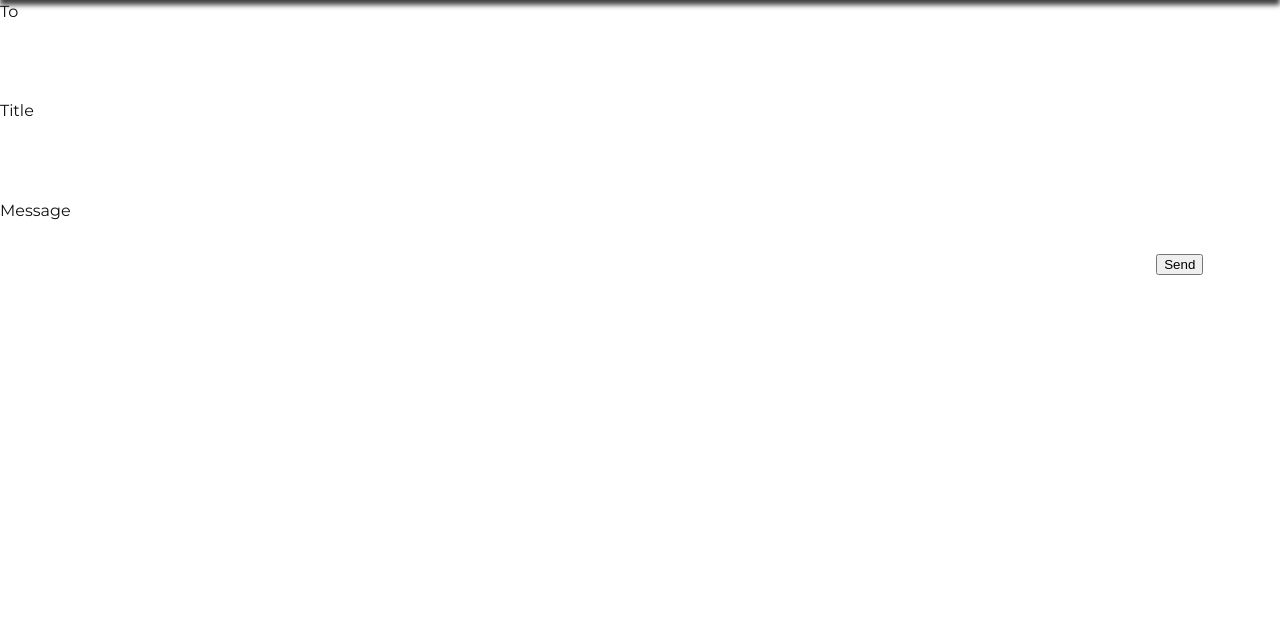
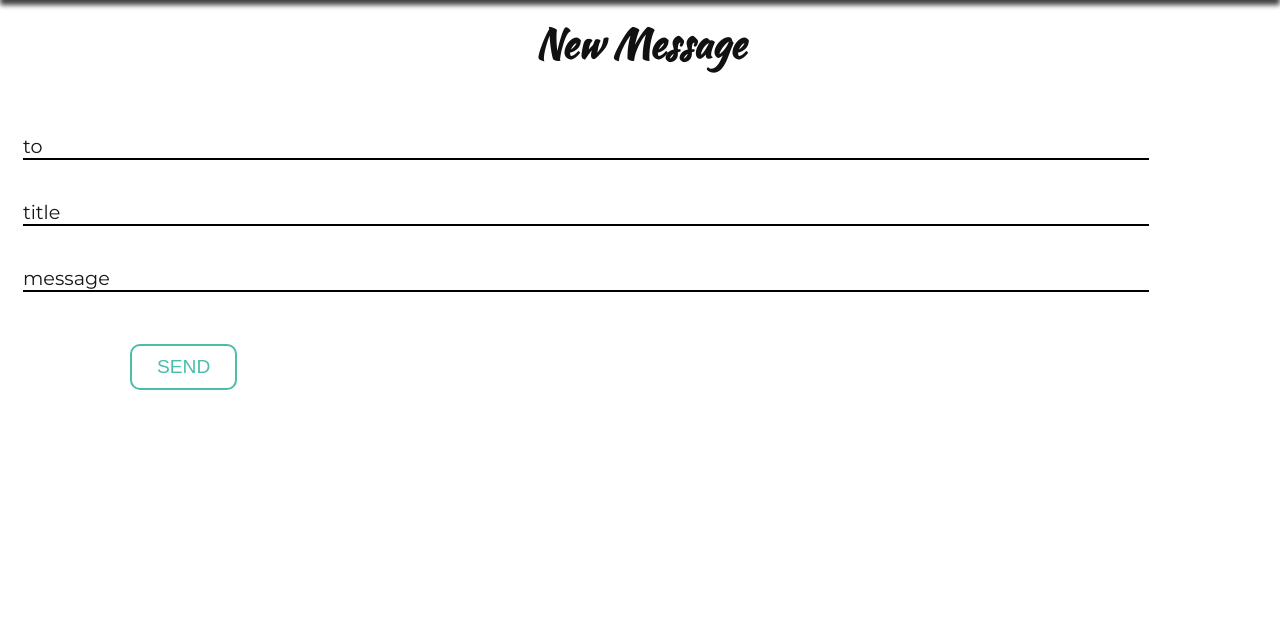
Before and after one commit to LlurensMartinez/Project2-EventUp, a Node server app: page /messages/new in a window 1280 px wide. Shown: the part 66-696 px from the top of the page. Run offline with Node 20, Linux system fonts and the light colour scheme; the visitor is signed in with stand-in values (Sample User, id 1); some libraries are stand-ins or nearby versions.

Commit message:
new message style css done

```diff
--- a/public/stylesheets/style.css
+++ b/public/stylesheets/style.css
@@ -684,3 +684,38 @@
 }
 
 /* -------------- NEW MESSAGE ------------- */
+
+.new-message-main-container input::placeholder {
+    color: rgb(24, 22, 22);
+    font-size: 1.2em;
+    font-weight: 100;
+    font-family: 'Montserrat', sans-serif;
+    border-bottom: 2px solid rgb(0, 0, 0);
+
+}
+
+.new-message-main-container h2 {
+    font-family: 'Kaushan Script', sans-serif;
+    font-size: 2.5em;
+}
+
+.new-message-main-container input{
+    margin-left: 10px;
+}
+
+.new-message-main-container form {
+    margin-top: 60px;
+}
+
+.new-message-main-container button {
+    text-transform: uppercase;
+    border: 2px solid #4ABDAC;
+    padding: 10px 25px;
+    background: none;
+    font-size: 1.2em;
+    color: #4ABDAC;
+    font-weight: 500;
+    border-radius: 10px;
+    margin-left: 130px;
+    margin-top: 30px;
+}
--- a/views/messages/message-new.hbs
+++ b/views/messages/message-new.hbs
@@ -1,9 +1,9 @@
-<form action="/messages/new" method="POST">
-  <label for="name">To</label>
-  <input type="text" name="name">
-  <label for="name">Title</label>
-  <input type="text" name="title">
-  <label for="body">Message</label>
-  <input type="text" name="body">
-  <button type="submit">Send</button>
-</form>
+<section class="new-message-main-container">
+  <h2>New Message</h2>
+  <form action="/messages/new" method="POST">
+    <input type="text" name="name" placeholder="to">
+    <input type="text" name="title" placeholder="title">
+    <input type="text" name="body" placeholder="message">
+    <button type="submit">Send</button>
+  </form>
+</section>
```
